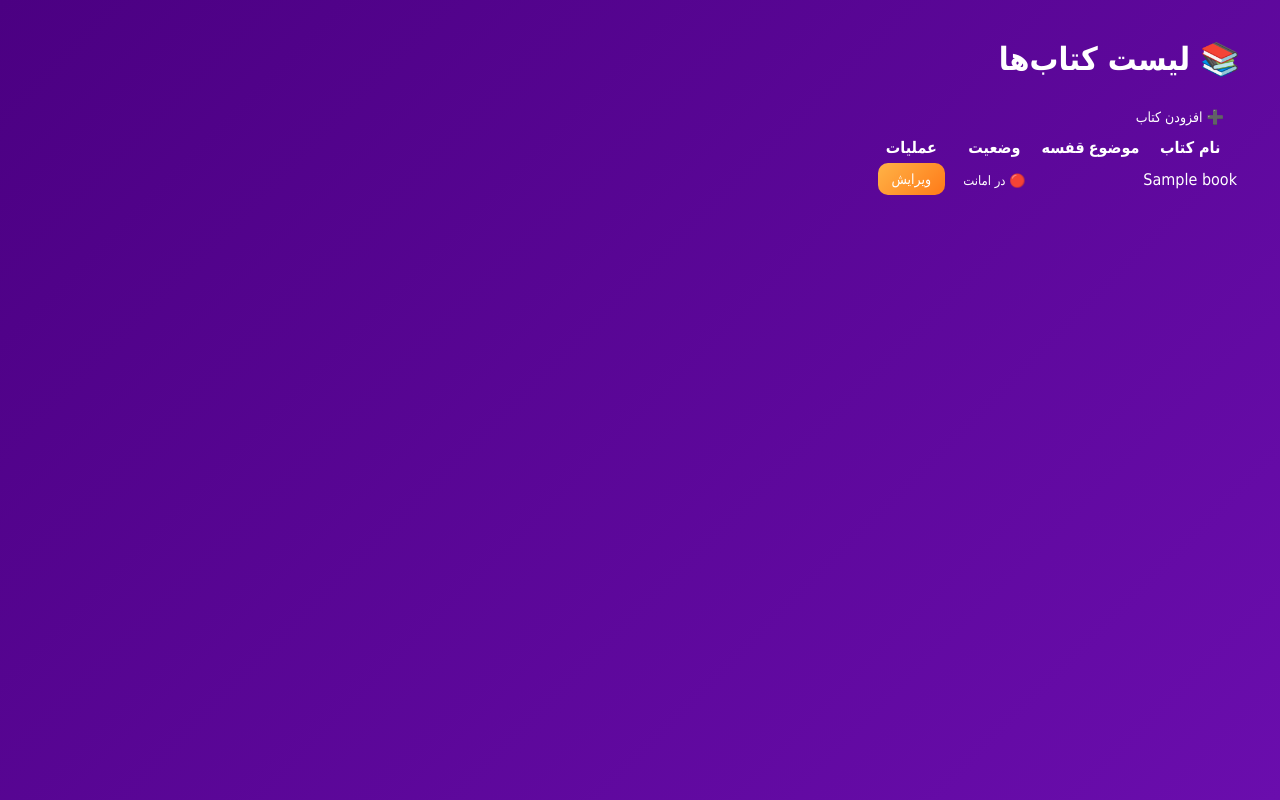
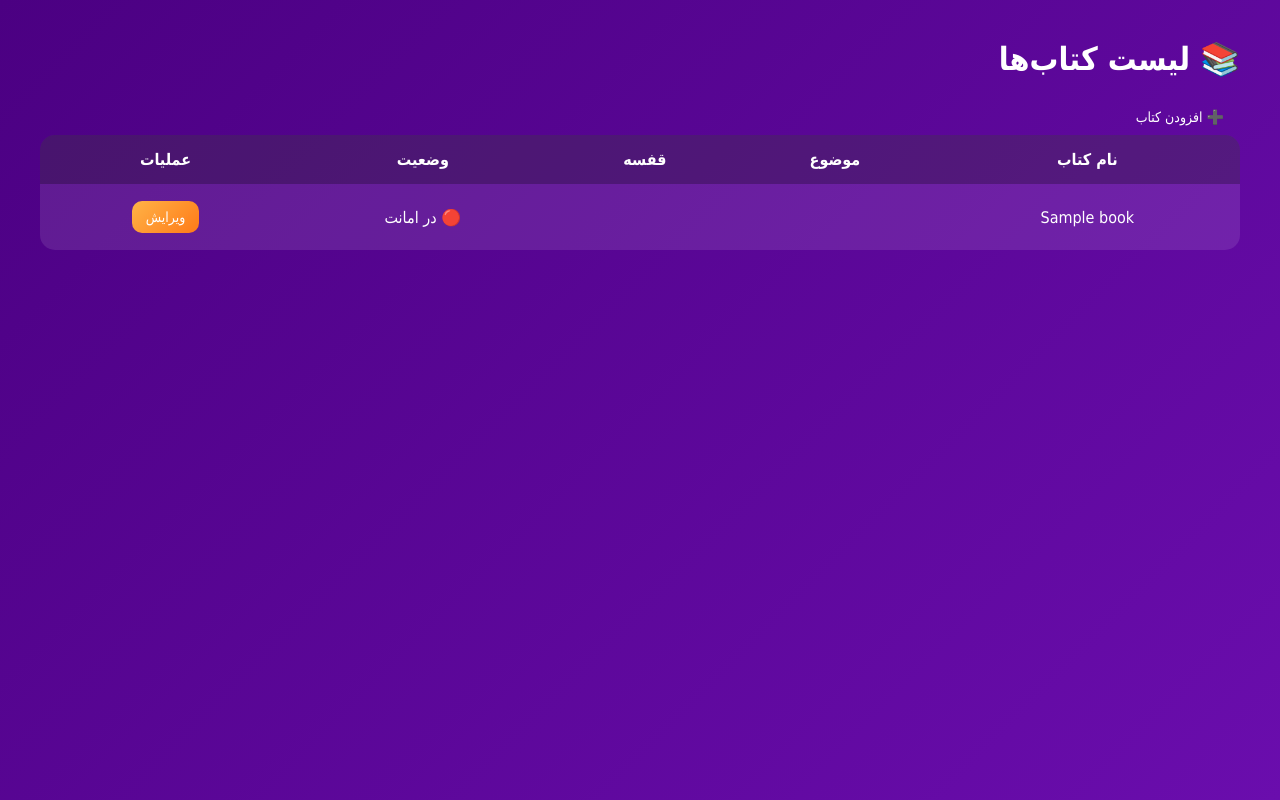
Before and after one commit to arminalvandi/library-management-system, a Flask app: page /books in a window 1280 px wide. Run offline with Flask 3, Linux system fonts and the light colour scheme; the visitor is signed in with stand-in values (Sample User, id 1); tables that the repository leaves empty hold one stand-in row (values such as "Sample post").

Commit message:
Update books.html

```diff
--- a/templates/books.html
+++ b/templates/books.html
@@ -13,7 +13,7 @@
         <a href="/add_book" class="btn add">➕ افزودن کتاب</a>
     </div>
 
-    <table class="members-table">
+    <table class="data-table">
         <thead>
             <tr>
                 <th>نام کتاب</th>
@@ -31,9 +31,9 @@
                 <td>{{ book.shelf }}</td>
                 <td>
                     {% if book.status == 'آزاد' %}
-                        <span class="status free">🟢 آزاد</span>
+                        🟢 آزاد
                     {% else %}
-                        <span class="status busy">🔴 در امانت</span>
+                        🔴 در امانت
                     {% endif %}
                 </td>
                 <td>
```
